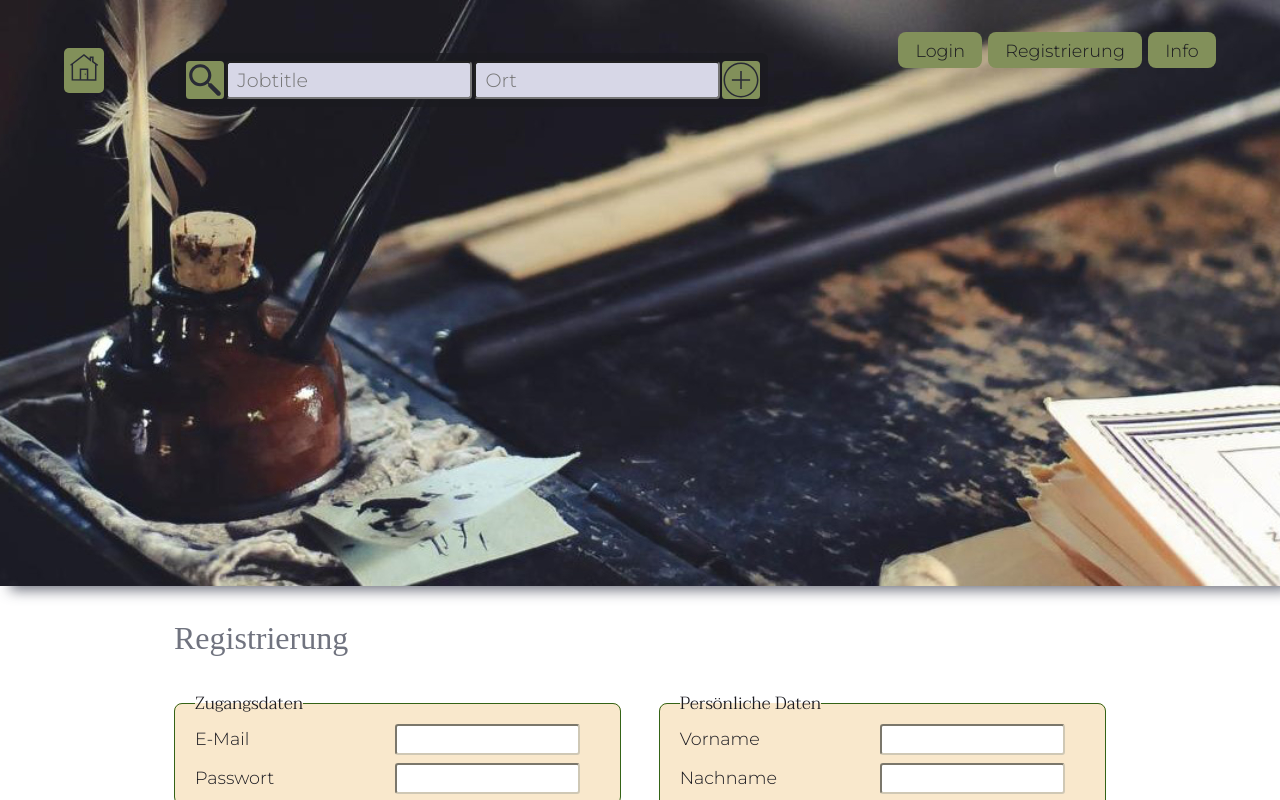
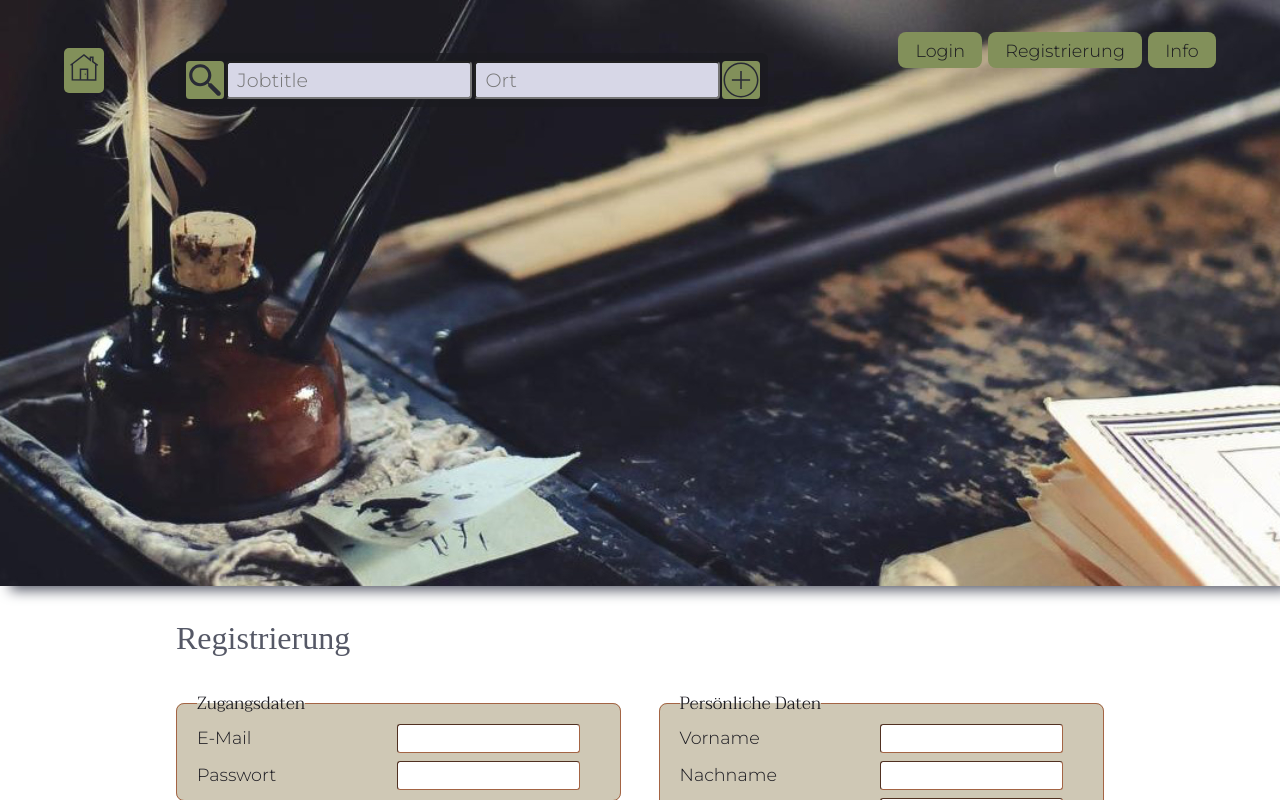
Before and after one commit to sevilcankiz/bewerbungsportal_frontend, a React (Create React App) app: page /register in a window 1280 px wide. Shown: the top 800 px of the page. Built offline with nearby package versions, Linux system fonts and the light colour scheme; a web font is replaced by a local one.

Commit message:
form styles

```diff
--- a/src/App.css
+++ b/src/App.css
@@ -2,8 +2,8 @@
   margin: 0;
   padding: 0;
   box-sizing: border-box;
-  --braun: #a4644;
-  --blau: #555866d6;
+  --braun: #a46444;
+  --blau: #555866;
   --dunkel-blau: #1b1a20;
   --hell-blau: #d7d7e7;
   --gruen: #82905a;
--- a/src/App.js
+++ b/src/App.js
@@ -38,6 +38,11 @@ export default function App() {
 
     token && validateToken();
   }, [token]);
+
+
+  useEffect(() => {
+
+  }, [jobErgebnisse]);
 
   const logOut = () => {
     localStorage.removeItem("token");
--- a/src/Styles/forms.css
+++ b/src/Styles/forms.css
@@ -20,9 +20,9 @@
 .registration-form fieldset {
     margin-top: 1rem;
     padding: 10px 20px;
-    background: var(--gelb);
+    background: var(--grau);
     border-radius: 0.5rem;
-    border: 1px solid var(--dunkel-gruen);
+    border: 1px solid var(--braun);
 }
 .registration-form label {
     width: 200px;
@@ -39,7 +39,7 @@
      border-radius: 0.2rem;
      padding: 2px 4px;
      background: #fff;
-    border: 2px inset var(--grau);
+    border: 1px inset var(--braun);
   }
  .button-container   {
     text-align: right;
@@ -55,11 +55,11 @@
      transition: all 0.2s ease-in-out;
  }
  .button-container button:hover {
-     background-color: var(--hell-gruen);
+     background-color: var(--hell-blau);
      transform: scale(0.9);
  }
  .registration-form .certificate-frame, .registration-form .resume-frame {
-    background: var(--dunkel-blau);
+    background: var(--blau);
     color: var(--hell-blau);
     padding: 10px 20px;
 }
--- a/src/Styles/header.css
+++ b/src/Styles/header.css
@@ -103,7 +103,7 @@
     }
 
     .nav-menu li:hover {
-        background-color: #eee;
+        background-color: var(--hell-blau);
     }
 
     .nav-menu.expanded ul {
```
